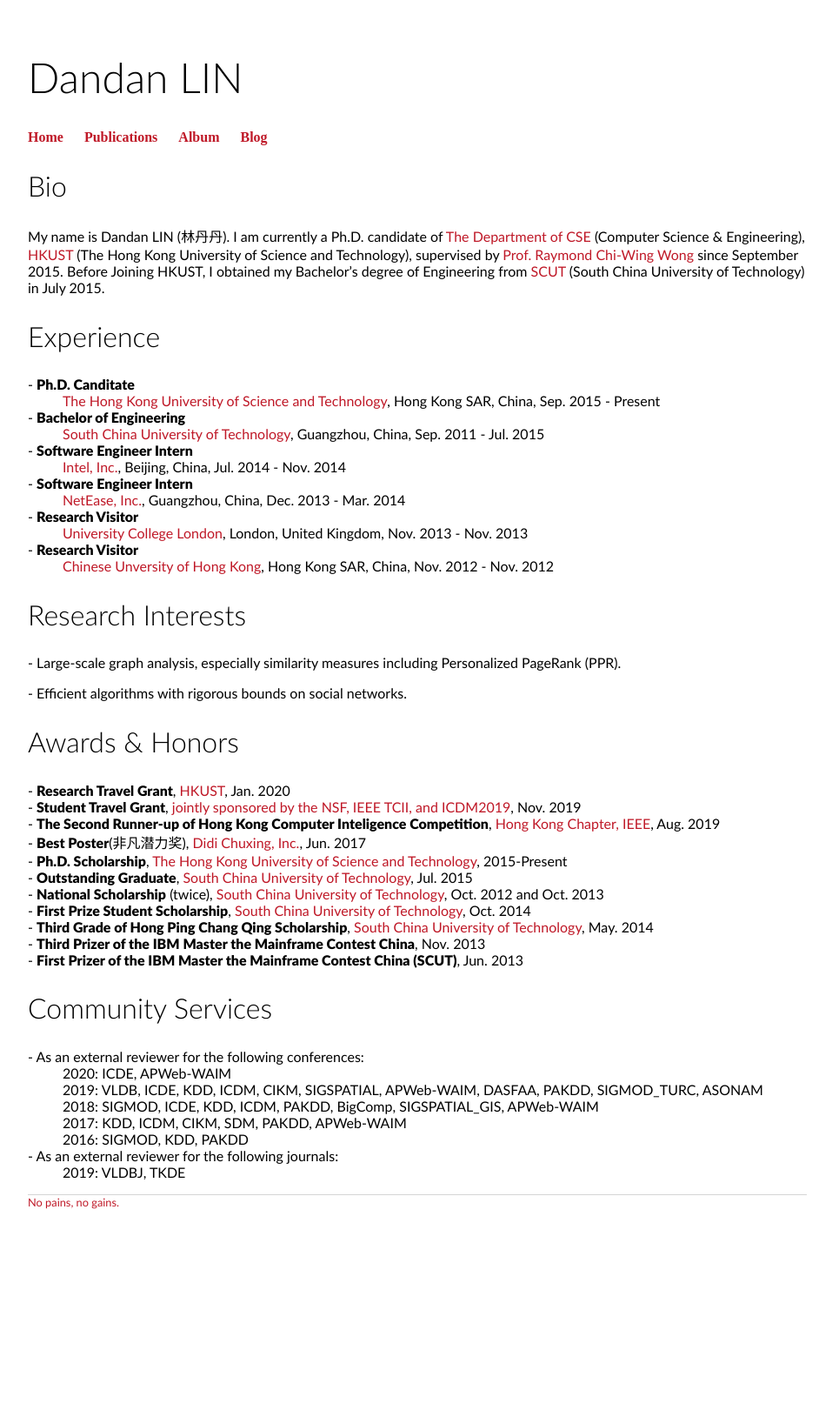
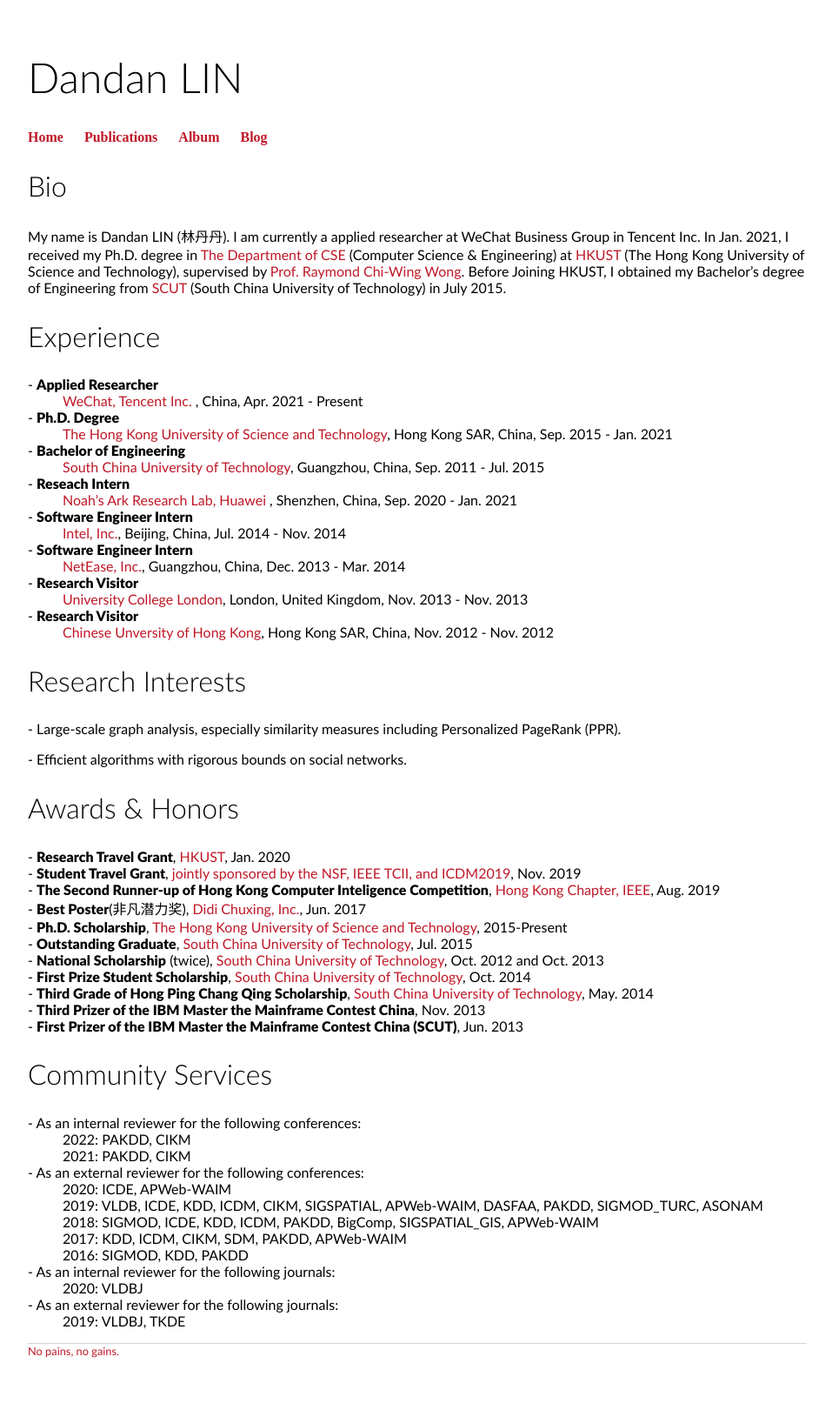
Before and after one commit to 2danlin/2danlin.github.io, a Jekyll site: the page built from index.html, in a window 1280 px wide. Shown: the whole page at 87% size, without its empty margins (160-1117 px from the left). Built offline with Jekyll 4.4.1, drawn with Linux system fonts in a browser that asks for light colours; before the commit the page ends 1450 px from its top, so only the background shows below that.

Commit message:
Update index.html

```diff
--- a/index.html
+++ b/index.html
@@ -5,10 +5,10 @@
 <div class="blurb">
 	<h2>Bio</h2>
 	<div>My name is Dandan LIN (林丹丹).
-		I am currently a Ph.D. candidate
-		of <a href="https://www.cse.ust.hk/">The Department of CSE</a> (Computer Science & Engineering),
+		I am currently a applied researcher at WeChat Business Group in Tencent Inc. In Jan. 2021, I received my Ph.D. degree
+		in <a href="https://www.cse.ust.hk/">The Department of CSE</a> (Computer Science & Engineering) at
 		<a href="https://www.ust.hk/">HKUST</a> (The Hong Kong University of Science and Technology),
-		supervised by <a href="https://home.cse.ust.hk/~raywong/">Prof. Raymond Chi-Wing Wong</a> since September 2015.
+		supervised by <a href="https://home.cse.ust.hk/~raywong/">Prof. Raymond Chi-Wing Wong</a>.
 		Before Joining HKUST, I obtained my Bachelor’s degree of Engineering from <a href="https://www.scut.edu.cn/new/">SCUT</a> (South China University of Technology) in July 2015.
 
 	</div>
@@ -17,11 +17,15 @@
 <div class="blurb">
 	<h2>Experience</h2>
 	<dl>
-		<dt>- <strong>Ph.D. Canditate</strong></dt>
-		<dd><a>The Hong Kong University of Science and Technology</a>, Hong Kong SAR, China, Sep. 2015 - Present</dd>
+		<dt>- <strong>Applied Researcher</strong></dt>
+		<dd><a>WeChat, Tencent Inc. </a>, China, Apr. 2021 - Present </dd>
+		<dt>- <strong>Ph.D. Degree</strong></dt>
+		<dd><a>The Hong Kong University of Science and Technology</a>, Hong Kong SAR, China, Sep. 2015 - Jan. 2021</dd>
 		<dt>- <strong>Bachelor of Engineering</strong></dt>
 		<dd><a>South China University of Technology</a>, Guangzhou, China, Sep. 2011 - Jul. 2015</dd>
 
+		<dt>- <strong>Reseach Intern</strong></dt>
+		<dd><a>Noah’s Ark Research Lab, Huawei </a>, Shenzhen, China, Sep. 2020 - Jan. 2021</dd>
  		<dt>- <strong>Software Engineer Intern</strong></dt>
 		<dd><a>Intel, Inc.</a>, Beijing, China, Jul. 2014 - Nov. 2014</dd>
 		<dt>- <strong>Software Engineer Intern</strong></dt>
@@ -56,6 +60,10 @@
 <div class="blurb">
 	<h2>Community Services</h2>
 	<dl>
+		<dt>- As an internal reviewer for the following conferences:</dt>
+		<dd>2022: PAKDD, CIKM</dd>
+		<dd>2021: PAKDD, CIKM</dd>
+
 		<dt>- As an external reviewer for the following conferences:</dt>
 		<dd>2020: ICDE, APWeb-WAIM</dd>
 		<dd>2019: VLDB, ICDE, KDD, ICDM, CIKM, SIGSPATIAL, APWeb-WAIM, DASFAA, PAKDD, SIGMOD_TURC, ASONAM</dd>
@@ -63,6 +71,8 @@
 		<dd>2017: KDD, ICDM, CIKM, SDM, PAKDD, APWeb-WAIM</dd>
 		<dd>2016: SIGMOD, KDD, PAKDD</dd>
 
+		<dt>- As an internal reviewer for the following journals:</dt>
+		<dd>2020: VLDBJ</dd>
 
 		<dt>- As an external reviewer for the following journals:</dt>
 		<dd>2019: VLDBJ, TKDE</dd>
```
